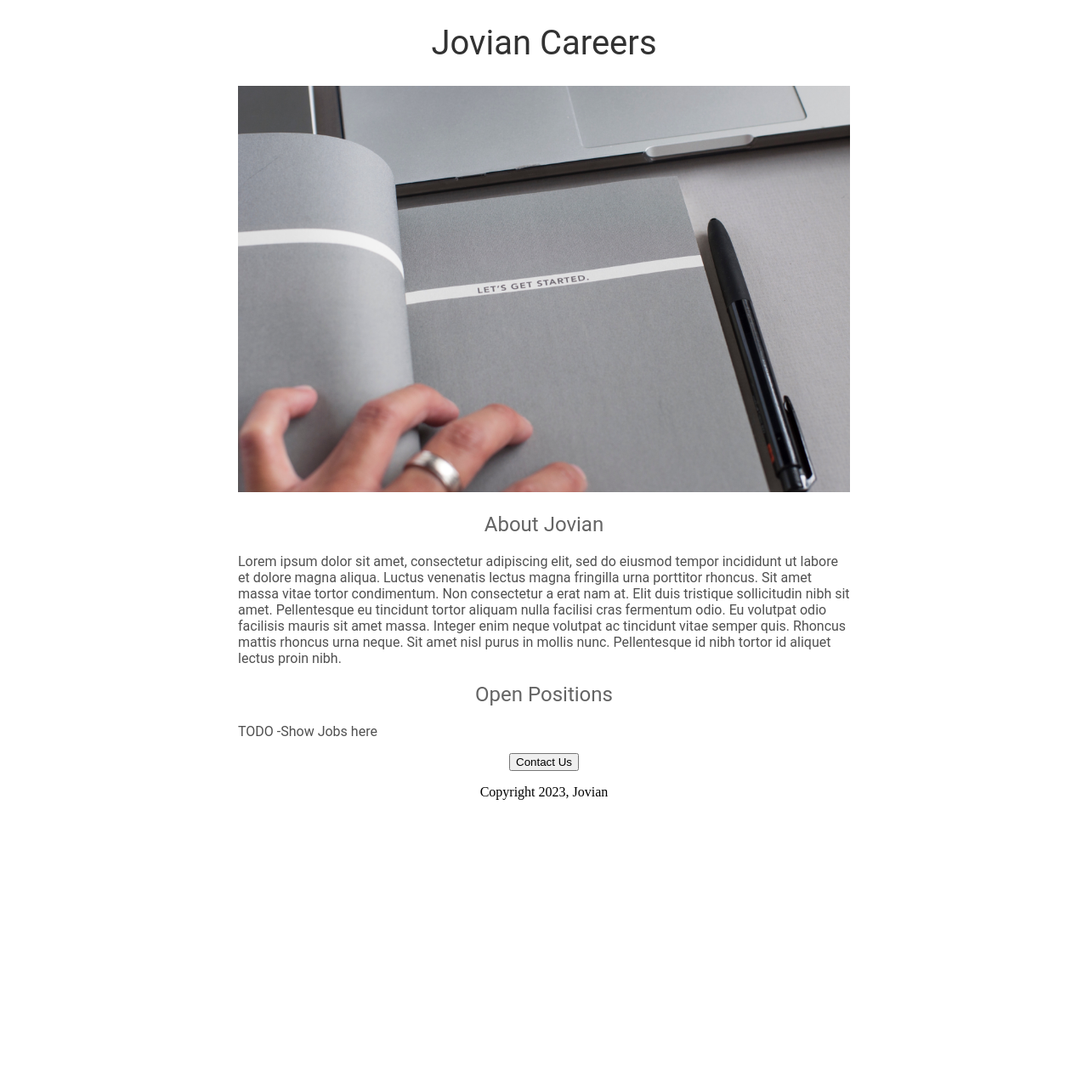
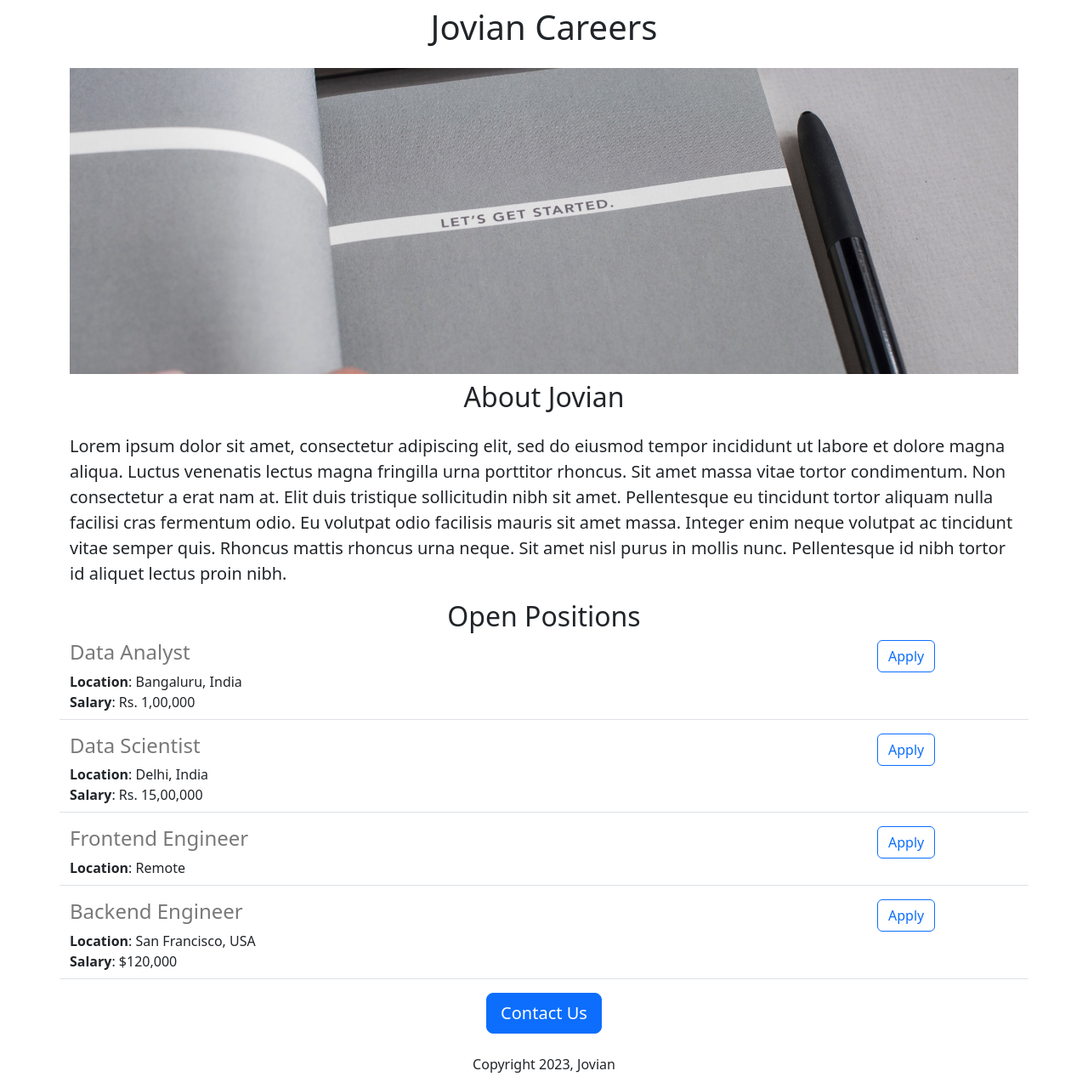
Before and after one commit to Iam-Iman/jovian_careers_website, a Flask app: page / in a window 1280 px wide. Shown: the whole page at 85% size. Before the commit the page ends 941 px from the top, so only its background shows below. Run offline with Flask 2, Linux system fonts and the light colour scheme.

Commit message:
added dynamic data and api route

```diff
--- a/app.py
+++ b/app.py
@@ -1,10 +1,42 @@
-from flask import Flask, render_template
+from flask import Flask, render_template, jsonify
 
 app = Flask(__name__)
 
+JOBS = [
+  {
+    'id': 1,
+    'title': 'Data Analyst',
+    'location': 'Bangaluru, India',
+    'salary': 'Rs. 1,00,000'
+  },
+  {
+    'id': 2,
+    'title': 'Data Scientist',
+    'location': 'Delhi, India',
+    'salary': 'Rs. 15,00,000'
+  },
+  {
+    'id': 3,
+    'title': 'Frontend Engineer',
+    'location': 'Remote'
+  },
+  {
+    'id': 4,
+    'title': 'Backend Engineer',
+    'location': 'San Francisco, USA',
+    'salary': '$120,000'
+  },
+]
+
 @app.route("/")
 def hello_jovian():
-    return render_template('home.html')
+    return render_template('home.html',
+                          jobs=JOBS,
+                          company_name="Jovian")
+
+@app.route("/api/jobs")
+def list_jobs():
+  return jsonify(JOBS)
 
 if __name__ == "__main__":
   app.run(host='0.0.0.0', debug=True)
--- a/templates/home.html
+++ b/templates/home.html
@@ -2,52 +2,33 @@
 <html>
   <head>
     <title>Jovian Careers</title>
+    <meta charset="utf-8">
+    <meta name="viewport" content="width=device-width, initial-scale=1">
+    <link href="https://cdn.jsdelivr.net/npm/bootstrap@5.3.0-alpha1/dist/css/bootstrap.min.css" rel="stylesheet" integrity="sha384-GLhlTQ8iRABdZLl6O3oVMWSktQOp6b7In1Zl3/Jr59b6EGGoI1aFkw7cmDA6j6gD" crossorigin="anonymous">
     <style>
-      h1 {
-        font-size: 40px;
-        font-family: Roboto;
-        font-weight: normal;
-        color:rgb(50, 50, 50);
-        text-align: center;
-      }
-
       #banner {
-        width: 100%;
-        height: 360;
-        object-fit: cover;
-      }
-
-      h2 {
-        font-family:Roboto;
-        font-size: 32;
-        font-weight: normal;
-        color:rgb(100, 100, 100);
-        text-align: center;
-      }
-
-      .bodytext {
-        font-family:Roboto;
-        color:rgb(80, 80, 80);
-      }
-
-      #container {
-        max-width: 720px;
-        margin: 0 auto;
+        height:360px;
+        width:100%;
+        object-fit:cover;
       }
     </style>
   </head>
   <body>
-    <div id='container'>
-      <h1>Jovian Careers</h1>
-      <img id="banner" src="https://joviancareerswebsite.nahlan.repl.co/static/banner.jpg">
-      <h2>About Jovian</h2>
-      <p class="bodytext">Lorem ipsum dolor sit amet, consectetur adipiscing elit, sed do eiusmod tempor incididunt ut labore et dolore magna aliqua. Luctus venenatis lectus magna fringilla urna porttitor rhoncus. Sit amet massa vitae tortor condimentum. Non consectetur a erat nam at. Elit duis tristique sollicitudin nibh sit amet. Pellentesque eu tincidunt tortor aliquam nulla facilisi cras fermentum odio. Eu volutpat odio facilisis mauris sit amet massa. Integer enim neque volutpat ac tincidunt vitae semper quis. Rhoncus mattis rhoncus urna neque. Sit amet nisl purus in mollis nunc. Pellentesque id nibh tortor id aliquet lectus proin nibh.
+    <div class="container">
+      <h1 class="text-center mt-2 mb-4">{{company_name}} Careers</h1>
+      <img class="img-fluid" id="banner" src="https://joviancareerswebsite.nahlan.repl.co/static/banner.jpg">
+      <h2 class="text-center mt-2 mb-4">About Jovian</h2>
+      <p class="lead">Lorem ipsum dolor sit amet, consectetur adipiscing elit, sed do eiusmod tempor incididunt ut labore et dolore magna aliqua. Luctus venenatis lectus magna fringilla urna porttitor rhoncus. Sit amet massa vitae tortor condimentum. Non consectetur a erat nam at. Elit duis tristique sollicitudin nibh sit amet. Pellentesque eu tincidunt tortor aliquam nulla facilisi cras fermentum odio. Eu volutpat odio facilisis mauris sit amet massa. Integer enim neque volutpat ac tincidunt vitae semper quis. Rhoncus mattis rhoncus urna neque. Sit amet nisl purus in mollis nunc. Pellentesque id nibh tortor id aliquet lectus proin nibh.
       </p>
-      <h2>Open Positions</h2>
-      <p class="bodytext">TODO -Show Jobs here</p>
-      <div style="text-align:center;">
-        <button>Contact Us</button>
-          <p>Copyright 2023, Jovian</p>
+      <h2 class="text-center">Open Positions</h2>
+      <div>
+        {% for job in jobs %}
+          {% include 'jobitem.html' %}
+        {% endfor%}
+      </div>
+      <div class="text-center">
+        <button class="btn btn-primary btn-lg">Contact Us</button>
+          <p class="mt-4">Copyright 2023, Jovian</p>
       </div>
     </div>
   </body>
--- /dev/null
+++ b/templates/jobitem.html
@@ -0,0 +1,20 @@
+<div class="border-bottom row" style="margin-bottom:16px; padding-bottom:8px;">
+  <div class="col-10">
+    <h4
+      style="color: rgb(120, 120, 120)"; margin-bottom:4px;
+      >
+      {{job['title']}}
+    </h4>
+    <div>
+      <b>Location</b>: {{job['location']}}
+    </div>
+    {% if 'salary' in job %}
+    <div>
+      <b>Salary</b>: {{job['salary']}}
+    </div>
+    {% endif %}
+  </div>
+  <div class="col-2">
+    <button type="button" class="btn btn-outline-primary">Apply</button>
+  </div>
+</div>
```
